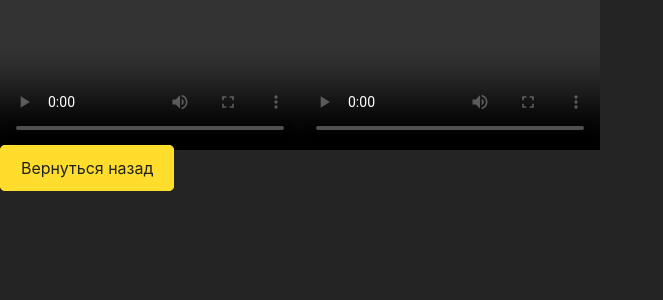
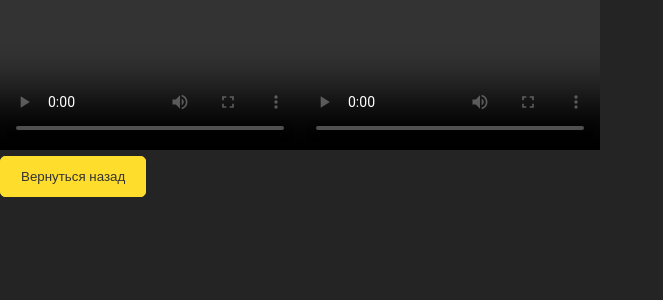
Before and after one commit to vr009/our-little-chatik-frontend, a React (Vite) app: page /room/1 in a window 1280 px wide. Shown: the top 300 px of the page, without its empty margins (0-663 px from the left). Built offline with nearby package versions, Linux system fonts and the light colour scheme.

Commit message:
video call patch

```diff
--- a/src/components/room/Room.jsx
+++ b/src/components/room/Room.jsx
@@ -1,6 +1,9 @@
 import React, { useEffect, useRef } from "react";
 import { useParams } from "react-router-dom";
 import {ButtonLink} from "../button/Button.jsx";
+import {useNavigate} from "react-router-dom";
+import Button from "../button/Button.jsx";
+import s from "../../blocks/ChatArea/ChatArea.module.css";
 
 const Room = (props) => {
     const userVideo = useRef();
@@ -9,6 +12,7 @@ const Room = (props) => {
     const peerRef = useRef();
     const webSocketRef = useRef();
     const params = useParams();
+    const navigate = useNavigate()
 
     const openCamera = async () => {
         const allDevices = await navigator.mediaDevices.enumerateDevices();
@@ -147,11 +151,13 @@ const Room = (props) => {
     };
 
     const stopBothVideoAndAudio = () => {
+        console.log('here hop')
         userStream.current.getTracks().forEach((track) => {
             if (track.readyState === 'live') {
                 track.stop();
             }
         });
+        navigate('/');
     }
 
     return (
@@ -159,7 +165,7 @@ const Room = (props) => {
             <video autoPlay controls={true} ref={userVideo}></video>
             <video autoPlay controls={true} ref={partnerVideo}></video>
             <div>
-                <ButtonLink onClick={stopBothVideoAndAudio} href={'/'}>Вернуться назад</ButtonLink>
+                <Button className={s.button} onClick={stopBothVideoAndAudio}>Вернуться назад</Button>
             </div>
         </div>
     );
```
